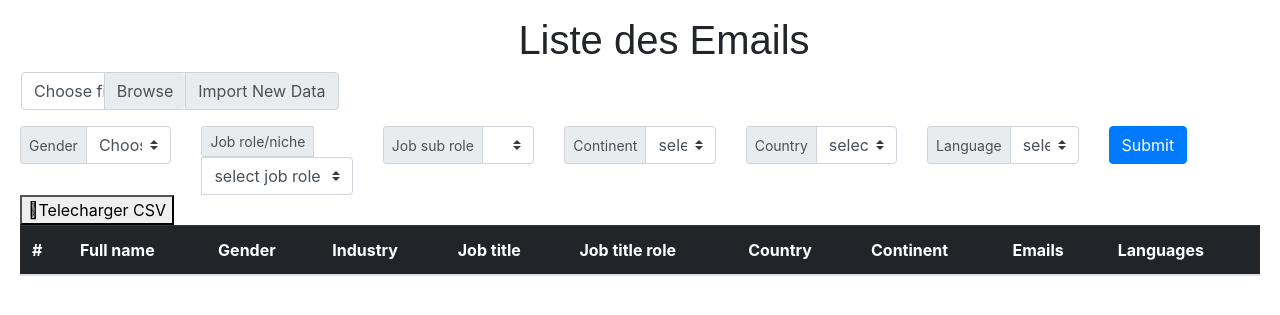
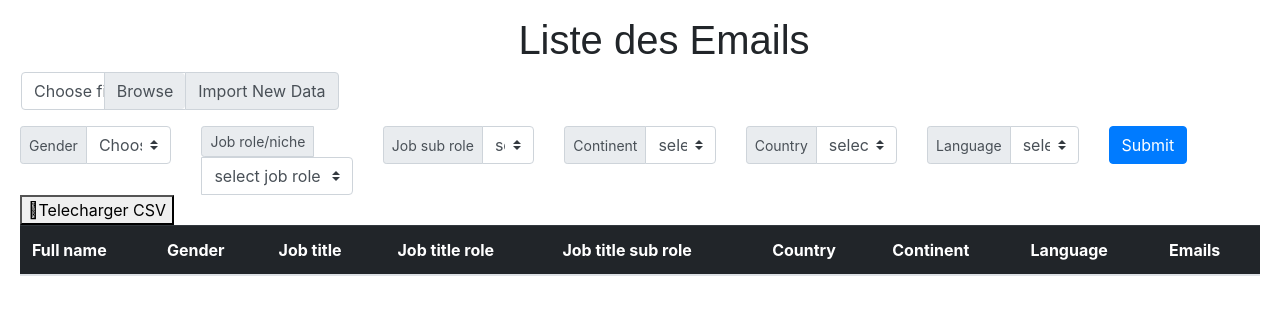
Before and after one commit to be-soumaya/Emails-Data-Analytics-Freelance, a Django app: template EmailsApp/templates/index.html in a window 1280 px wide. Shown: the top 315 px of the page. Run offline with Django 3.2, Linux system fonts and the light colour scheme; the template is opened without the code that fills it, so the values that code supplies are empty; some libraries are stand-ins or nearby versions.

Commit message:
Add files via upload

```diff
--- a/EmailsApp/templates/index.html
+++ b/EmailsApp/templates/index.html
@@ -61,15 +61,15 @@
               </select>
             </div>
           </div>
-          <div class="col">
+          <div class="col" >
             <div class="input-group input-group-sm">
               <div class="input-group-prepend">
-                <label class="input-group-text" for="job_role">Job role/niche</label>
+                <label class="input-group-text" for="job_role" >Job role/niche</label>
               </div>
-              <select class="custom-select" id="job_role" name="job_role" form="getForm">
+              <select class="custom-select" id="job_role" name="job_role" form="getForm" >
                 <option>select job role</option>
                 {% for item in list_job_title_role %}
-                  <option value="{{ item }}" style="text-transform: capitalize">{{ item }}</option>
+                  <option value="{{ item }}" style="text-transform: capitalize" >{{ item }}</option>
                 {% endfor %}
               </select>
             </div>
@@ -80,6 +80,7 @@
                 <label class="input-group-text" for="job_sub_role">Job sub role</label>
               </div>
               <select class="custom-select" id="job_sub_role" name="job_sub_role" form="getForm">
+                <option>select job sub role</option>
 
               </select>
             </div>
@@ -107,9 +108,7 @@
               </div>
               <select class="custom-select" id="country" name="country">
                 <option>select Country</option>
-                {% comment %} {% for item in list_language %}
-                  <option value="{{ item }}">{{ item }}</option>
-                {% endfor %}            {% endcomment %}
+
               </select>
             </div>
           </div>
@@ -145,23 +144,22 @@
   </div>
 
   <div class="table-responsive table-responsive-data2">
-    <table class="table table-data2">
+    <table class="table table-data2" id="DataTable">
       <thead class="table-dark">
         <tr>
 
-          <th style=" color:White">#</th>
           <th style=" color:White">Full name</th>
           <th style="color:White">Gender</th>
-          <th style="color:White">Industry</th>
           <th style="color:White">Job title</th>
           <th style="color:White">Job title role</th>
+          <th style="color:White">Job title sub role</th>
           <th style="color:White">Country</th>
           <th style="color:White">Continent</th>
+          <th style="color:White">Language</th>
           <th style="color:White">Emails</th>
-          <th style="color:White">Languages</th>
         </tr>
       </thead>
-      <tbody>
+      <tbody id='DataTabletBody'>
 
 {% comment %}
         {% for eq_list in eq %}
@@ -209,6 +207,7 @@
     //LINKED DROPDOWN LISTS FOR job_role AND job_sub_role :
     document.getElementById("job_role").addEventListener("change",function(){
         document.getElementById("job_sub_role").innerHTML="";
+        document.getElementById("DataTabletBody").innerHTML="";
         $.ajax({
           type:'GET',
           url:"getJobSubRole/",
@@ -221,14 +220,21 @@
               for(var i=0; i<response.list_job_title_sub_role.length;i++){
                 var option = document.createElement("option");
                 option.value = response.list_job_title_sub_role[i];
-                option.innerHTML = response.list_job_title_sub_role[i];
+                option.innerHTML = response.list_job_title_sub_role[i].replace("_"," ");
+                option.style.textTransform= "capitalize";
                 select.appendChild(option);
               }
+
+              for(var i=0; i<response.data.length;i++){
+              $('#DataTable').append(`<tr><td>${response.data[i].full_name}</td><td>${response.data[i].gender}</td><td>${response.data[i].job_title}</td><td>${response.data[i].job_title_role}</td><td>${response.data[i].job_title_sub_role}</td><td>${response.data[i].location_country}</td><td>${response.data[i].location_continent}</td><td>${response.data[i].languages}</td><td>${response.all_emails[i].join('<br>')}</td></tr>`);
+              }
+
+
 
           },
         });
     });
-          //LINKED DROPDOWN LISTS FOR Continent AND Country :
+  //LINKED DROPDOWN LISTS FOR Continent AND Country :
 
           document.getElementById("continent").addEventListener("change",function(){
             document.getElementById("country").innerHTML="";
@@ -245,12 +251,15 @@
                     var option = document.createElement("option");
                     option.value = response.list_countries[i];
                     option.innerHTML = response.list_countries[i];
+                    option.style.textTransform= "capitalize";
                     select.appendChild(option);
                   }
 
               },
             });
         });
+        // SEND FORM
+
                   </script>
 
 </body>
```
